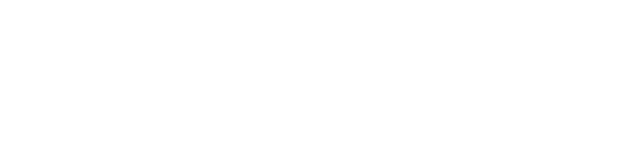
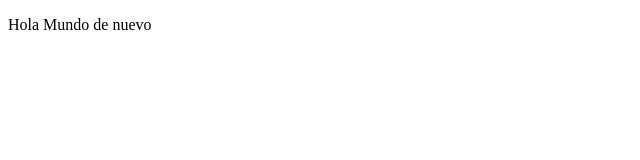
Before and after one commit to IamJosePino/CursoPrework, a plain HTML site: page index.html in a window 1280 px wide. Shown: the whole page, without its empty margins (0-640 px from the left). Drawn offline with Linux system fonts and the light colour scheme.

Commit message:
Cambios agregados mensaje

```diff
--- a/index.html
+++ b/index.html
@@ -4,9 +4,9 @@
     <meta charset="UTF-8">
     <meta http-equiv="X-UA-Compatible" content="IE=edge">
     <meta name="viewport" content="width=device-width, initial-scale=1.0">
-    <title>Document</title>
+    <title>First commit GitHub</title>
 </head>
 <body>
-
+    <p>Hola Mundo de nuevo</p>
 </body>
 </html>
```
